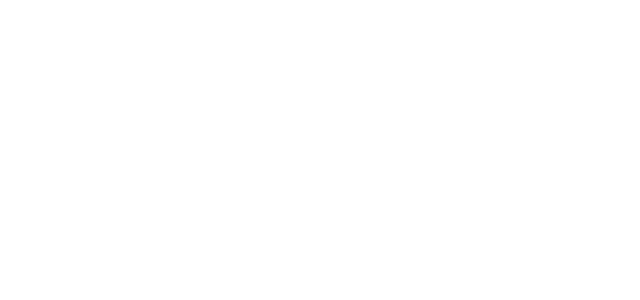
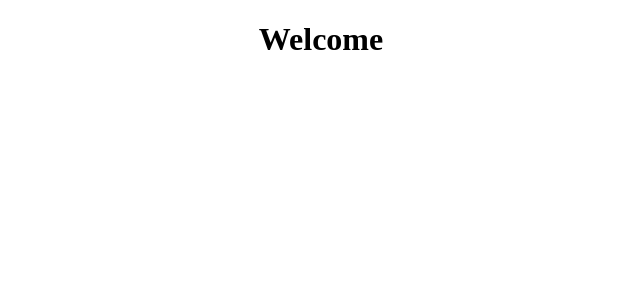
Before and after one commit to berg2043/Acronym-Generator, a React (Create React App) app: page /favorites in a window 1280 px wide. Shown: the top 300 px of the page, without its empty margins (319-959 px from the left). Built offline with nearby package versions, Linux system fonts and the light colour scheme.

Commit message:
set up base favorites page

```diff
--- a/src/components/Favorites/Favorites.js
+++ b/src/components/Favorites/Favorites.js
@@ -1,9 +1,12 @@
 import React from 'react';
+import { useSelector } from 'react-redux';
 
 const Favorites = () => {
+  const user = useSelector(state=>state.username);
+
   return(
     <>
-
+      <h1>Welcome {user.username}</h1>
     </>
   );
 };
```
